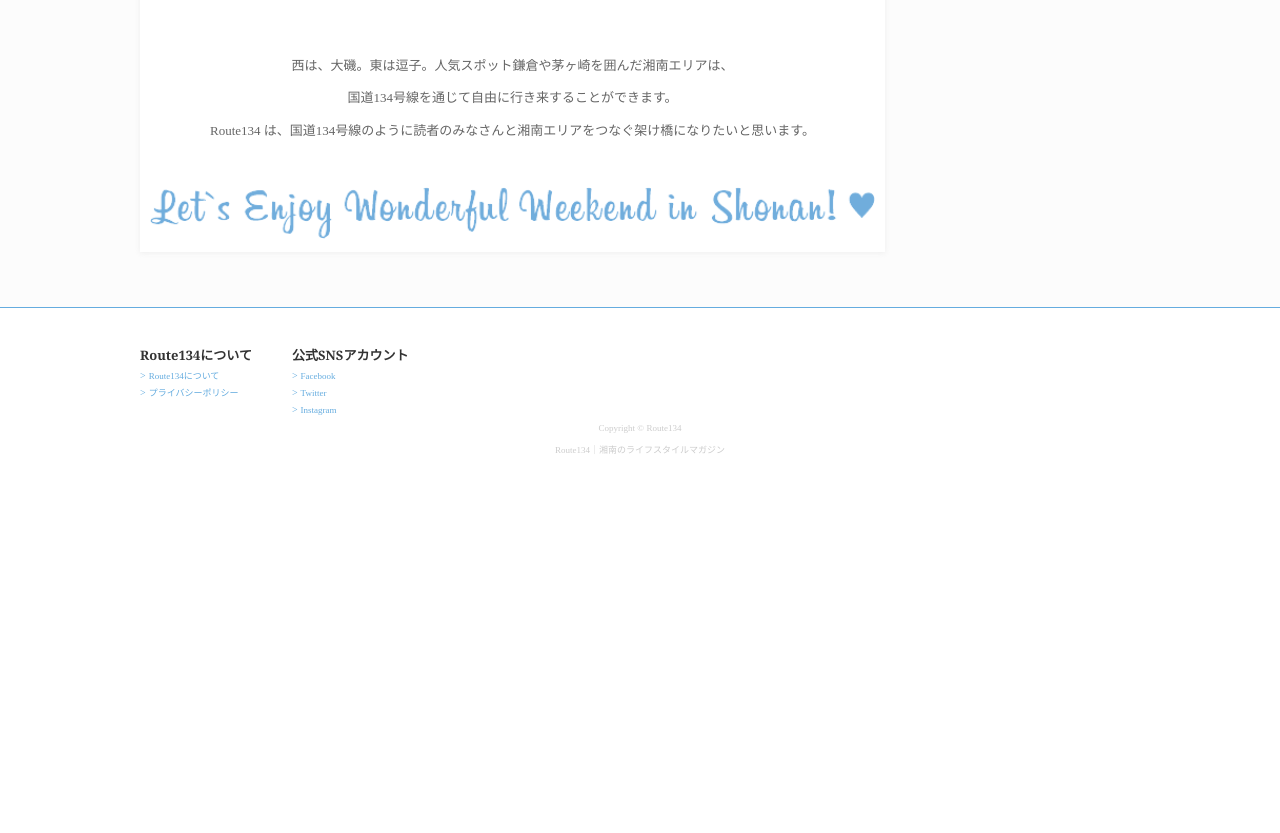
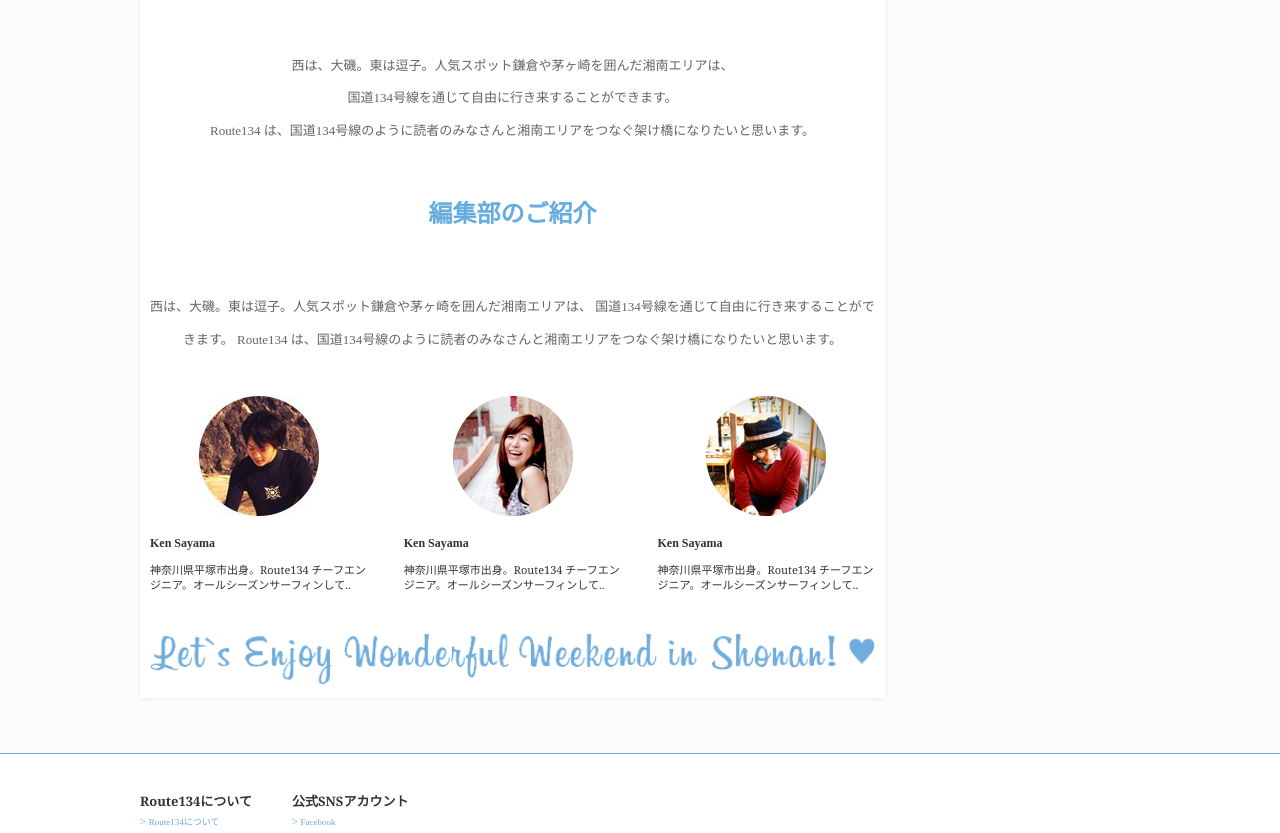
Before and after one commit to project-SY/route134, a PHP site: page /about.php in a window 1280 px wide. Shown: the part 819-1652 px from the top of the page. Before the commit the page ends 1273 px from the top, so only its background shows below. Run offline with PHP 8.4, Linux system fonts and the light colour scheme; some libraries are stand-ins or nearby versions.

Commit message:
modefied about.php

```diff
--- a/about.php
+++ b/about.php
@@ -16,13 +16,35 @@
 						<img src="./images/pic-about-sunset.jpg" alt="">
 						<img src="./images/pic-about-sea.jpg" alt="">
 					</div>
-					<img class="about-kv" src="./images/pic-about-kv.jpg">
+					<img class="about-kv" src="./images/pic-about-kv.jpg" alt="">
 				</div>
 				<p class="discription">西は、大磯。東は逗子。人気スポット鎌倉や茅ヶ崎を囲んだ湘南エリアは、<br />
 					国道134号線を通じて自由に行き来することができます。<br />
 					Route134 は、国道134号線のように読者のみなさんと湘南エリアをつなぐ架け橋になりたいと思います。
 				</p>
-				<img class="message" src="./images/text-about-message.png">
+				<h1>編集部のご紹介</h1>
+				<p class="discription">西は、大磯。東は逗子。人気スポット鎌倉や茅ヶ崎を囲んだ湘南エリアは、
+					国道134号線を通じて自由に行き来することができます。
+					Route134 は、国道134号線のように読者のみなさんと湘南エリアをつなぐ架け橋になりたいと思います。
+				</p>
+				<div class="member-wrap clearfix">
+					<div class="member member_sayama">
+						<img src="./images/pic-about-member-thumbnail-01.png" alt="">
+						<h4>Ken Sayama</h4>
+						<p>神奈川県平塚市出身。Route134 チーフエンジニア。オールシーズンサーフィンして..</p>
+					</div>
+					<div class="member member_sayama">
+						<img src="./images/pic-about-member-thumbnail-02.png" alt="">
+						<h4>Ken Sayama</h4>
+						<p>神奈川県平塚市出身。Route134 チーフエンジニア。オールシーズンサーフィンして..</p>
+					</div>
+					<div class="member member_sayama">
+						<img src="./images/pic-about-member-thumbnail-03.png" alt="">
+						<h4>Ken Sayama</h4>
+						<p>神奈川県平塚市出身。Route134 チーフエンジニア。オールシーズンサーフィンして..</p>
+					</div>
+				</div>
+				<img class="message" src="./images/text-about-message.png" alt="">
 			</div>
 			<!-- about end -->
 		</div>
--- a/css/pc.css
+++ b/css/pc.css
@@ -303,11 +303,6 @@ li {
   font-weight: normal;
 }
 
-
-
-
-
-
 /*--------------------------------------
     category group
 ---------------------------------------*/
--- a/css/sub_pc.css
+++ b/css/sub_pc.css
@@ -77,15 +77,43 @@ h3 {
 	font-family: YuGo;
 	color: #666666;
 	text-align: center;
-	line-height:2.5em;
+	line-height: 2.5em;
 }
 
 #about .message {
-	width:100%;
+	width: 100%;
 	margin: 0 auto;
 }
 
+#about .member-wrap {
+	width: 100%;
+	margin-bottom: 40px;
+}
 
+#about .member {
+	float: left;
+	width: 30%;
+	margin-right: 5%;
+}
+
+#about .member:last-child {
+	margin-right: 0px;
+}
+
+#about .member img {
+	display: block;
+	margin: 0 auto 20px;
+}
+
+#about .member h4 {
+	margin-bottom: 10px;
+	font-family: Avenir;
+	font-size: 12px;
+}
+
+#about .member p {
+	font-size: 11px;
+}
 
 /* ------------------------------------
 ◆　privacy
```
Also changed, not shown: images/pic-about-member-thumbnail-01.png (added), images/pic-about-member-thumbnail-02.png (added), images/pic-about-member-thumbnail-03.png (added).
